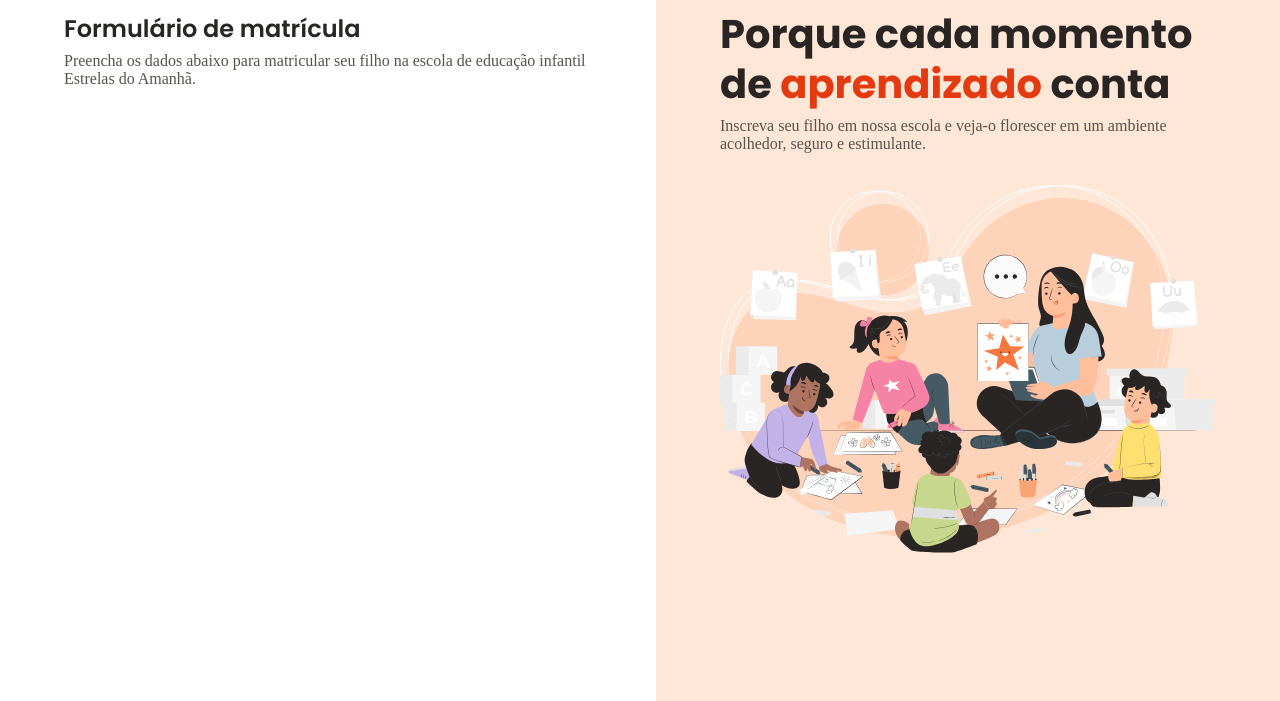
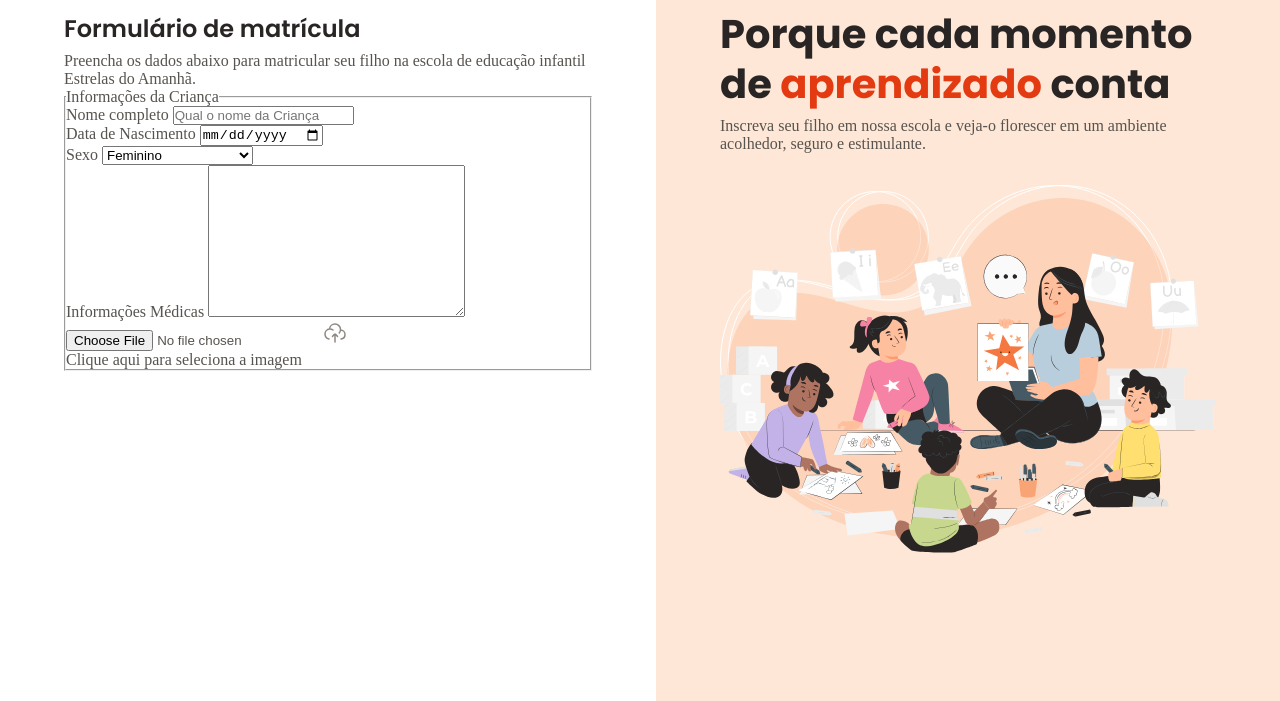
Before and after one commit to ROBERTOKPP/Formulario-de-matricula, a plain HTML site: page index.html in a window 1280 px wide. Shown: the part 99-800 px from the top of the page. Drawn offline with Linux system fonts and the light colour scheme.

Commit message:
iniciando o formulario

```diff
--- a/index.html
+++ b/index.html
@@ -23,6 +23,49 @@
       <h1>Formulário de matrícula</h1>
       <p>Preencha os dados abaixo para matricular seu filho na escola de educação infantil Estrelas do Amanhã.</p>
     </div>
+
+
+    <form action="" method="post" enctype="multipart/form-data">
+      <fieldset class="child-info">
+        <legend>Informações da Criança</legend>
+
+        <div class="input-wrapper">
+          <label for="fullname">Nome completo</label>
+          <input id="fullname" name="fullname" type="text" placeholder="Qual o nome da Criança">
+        </div>
+
+        <div class="input-wrapper">
+          <label for="date">Data de Nascimento</label>
+          <input type="date" name="date" id="date">
+        </div>
+
+        <div class="input-wrapper">
+          <label for="gender">Sexo</label>
+          <select name="gender" id="gender">
+            <option value="famele">Feminino</option>
+            <option value="male">Masculino</option>
+            <option value="na">Prefiro não responder</option>
+          </select>
+        </div>
+
+        <div class="textarea-wrapper">
+          <label for="medical-info">Informações Médicas</label>
+          <textarea name="medical-info" id="medical-info" cols="30" rows="10" placeholder="A Criança possui alguma condição médica que a escola deve estar ciente? (se sim, especifique)">
+
+          </textarea>
+        </div>
+
+
+
+        <div class="droparea-wrapper">
+          <input type="file" id="birth-file" name="birth-file">
+          <img src="assets/icons/cloud-upload.svg" alt="cloud-upload">
+          <p>
+            Clique aqui para seleciona a imagem
+          </p>
+        </div>
+      </fieldset>
+    </form>
   </main>
 
 
```
